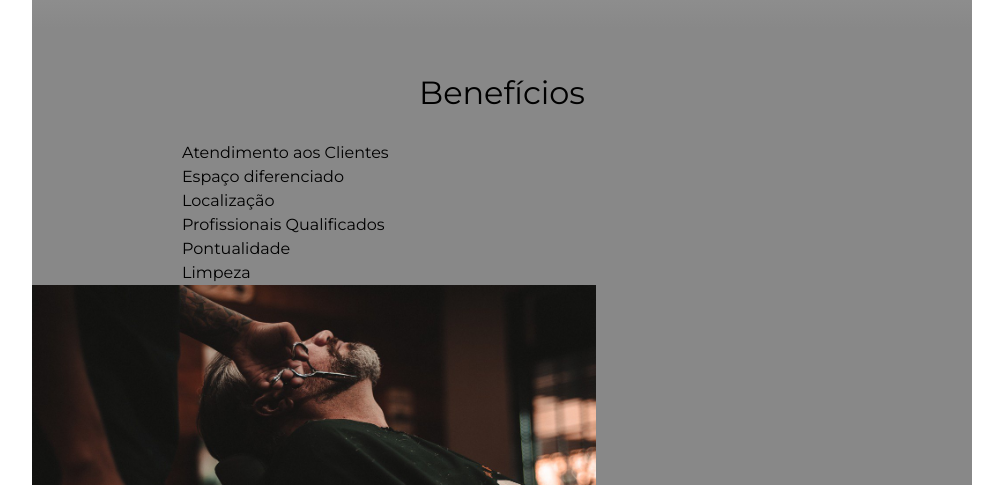
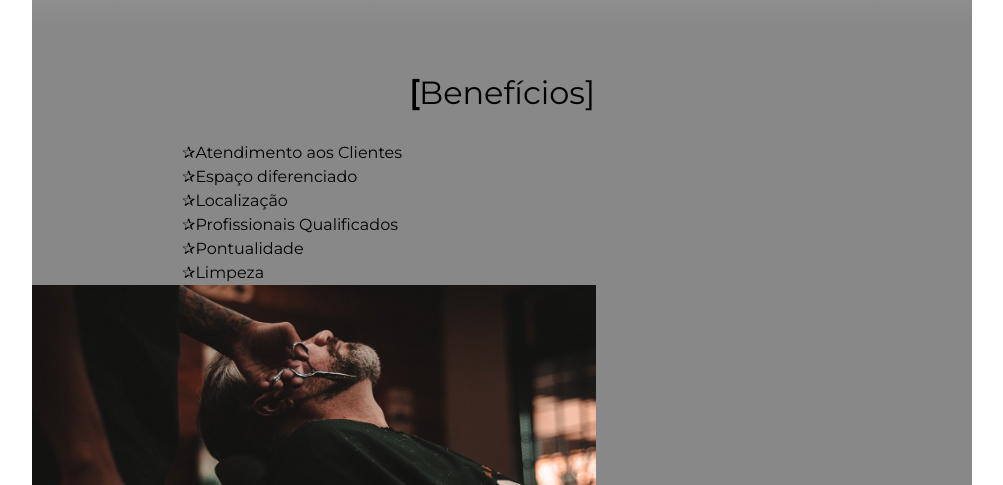
Before and after one commit to andreiadourado/Mentoria-Cloud-Girls, a plain HTML site: page Projeto - Barbearia Alura/barbearia.html in a window 1280 px wide. Shown: the part 1836-2321 px from the top of the page, without its empty margins (138-1141 px from the left). Drawn offline with Linux system fonts and the light colour scheme; files that its build step writes are made by us from their sources.

Commit message:
Pseudo-elementos

```diff
--- a/Projeto - Barbearia Alura/style.css
+++ b/Projeto - Barbearia Alura/style.css
@@ -173,6 +173,27 @@ td, th {
     text-align: center;
     font-size: 2em; /*em: tamanho da fonte padrão*/
     margin: 0 0 1em;
+	clear:left;
+}
+
+p:first-line {
+    font-style: italic;
+}
+
+.titulo-principal:before {
+    content: "[";
+}
+
+.titulo-principal:after {
+    content:"]"
+}
+
+.itens:before {
+    content: "✰"
+}
+
+.titulo-principal:first-letter {
+    font-weight: bold;
 }
 
 .principal p {
```
Also changed, not shown: Projeto - Barbearia Alura/barbearia.html (+2 -2 lines).
